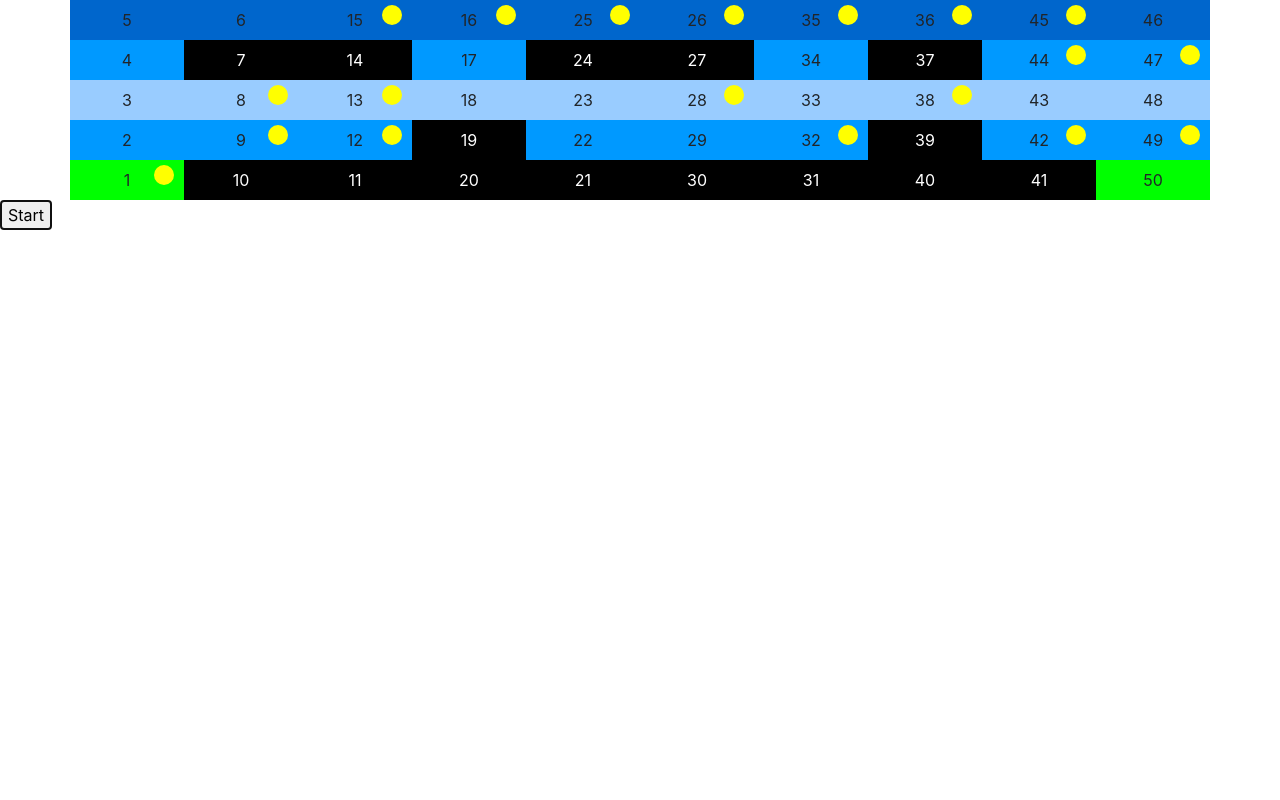
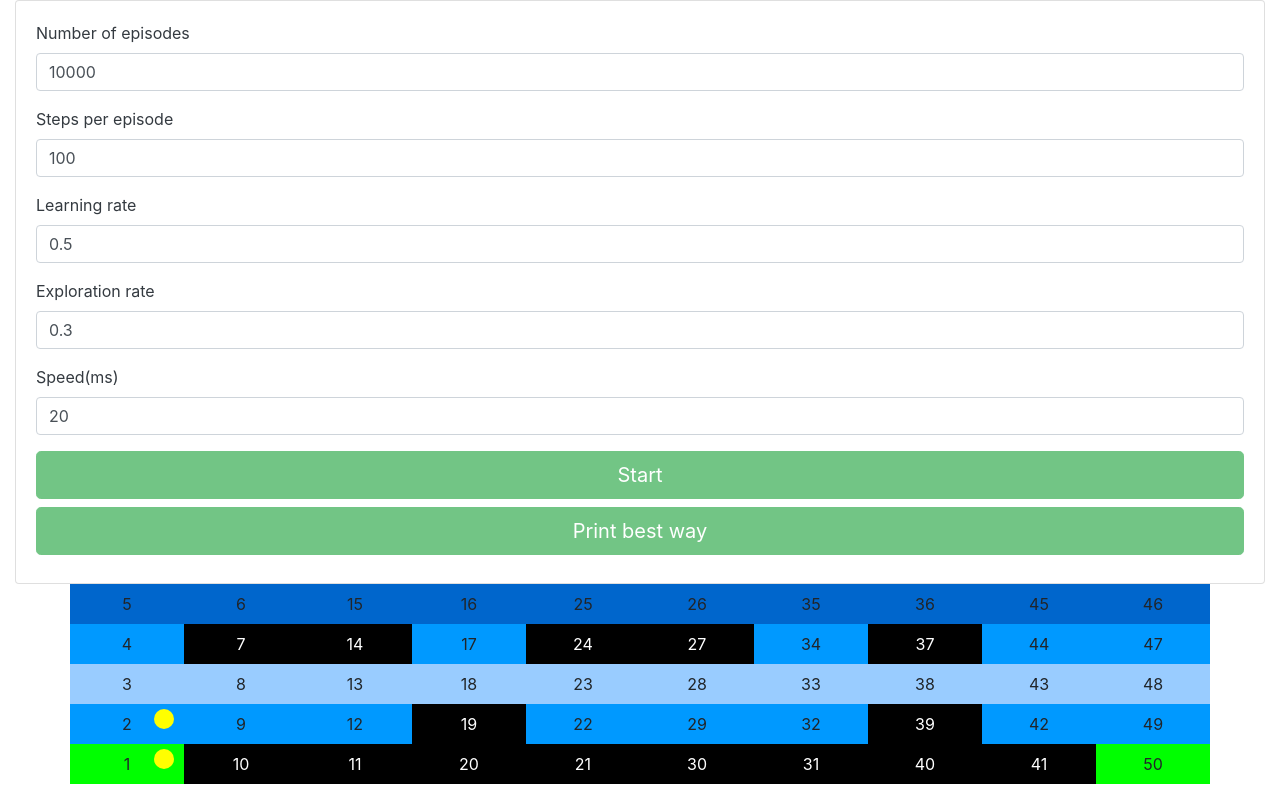
Before and after one commit to mvearth/Q-Learning, a plain HTML site: page index.html in a window 1280 px wide. Both pictures are taken after a click on the button "Start". Drawn offline with nearby package versions, Linux system fonts and the light colour scheme.

Commit message:
Finishing

```diff
--- a/index.html
+++ b/index.html
@@ -13,6 +13,63 @@
 </head>
 
 <body>
+
+    <div class="col-md-12 align-self-center">
+
+        <div class="card">
+
+            <div class="card-body text-dark">
+
+                <form>
+
+                    <div class="form-group">
+                        <label for="numEpisodes">Number of episodes</label> <input class="form-control" id="numEpisodes"
+                            placeholder="" type="number" value="10000" />
+
+                    </div>
+
+                    <div class="form-group">
+
+                        <label for="maxStepsPerEpisode">Steps per episode</label> <input class="form-control"
+                            id="maxStepsPerEpisode" placeholder="Steps per episode" type="number" value="100" />
+
+                    </div>
+
+                    <div class="form-group">
+                        <label for="learningRate">Learning rate</label><input class="form-control" id="learningRate"
+                            placeholder="Learning rate" type="number" value="0.5" />
+
+                    </div>
+
+                    <div class="form-group">
+
+                        <label for="explorationRate">Exploration rate</label><input class="form-control"
+                            id="explorationRate" placeholder="Exploration rate" type="number" value="0.3" />
+
+                    </div>
+
+                    <div class="form-group">
+
+                        <label for="speed">Speed(ms)</label><input class="form-control" id="speed"
+                            placeholder="Speed(ms)" type="number" value="20" />
+
+
+                    </div>
+
+                    <button id="startButton" type="submit" class="btn btn-success btn-block btn-lg mb-2"
+                        onclick="startQLearning()">Start</button>
+
+                    <button id="bestWayButton" class="btn btn-success btn-block btn-lg mb-2" type="submit" disabled
+                        onclick="printBestWay()">Print best way</button>
+
+                </form>
+
+            </div>
+
+        </div>
+
+    </div>
+
     <div class="container">
         <div class="row">
             <div class="col-sm py-2 px-md-3 text-center dark-blue-spot">
@@ -225,7 +282,6 @@
             </div>
         </div>
     </div>
-    <button id="startButton" type="submit" onclick="startQLearning()">Start</button>
 
     <script src="https://code.jquery.com/jquery-3.3.1.slim.min.js"
         integrity="sha384-q8i/X+965DzO0rT7abK41JStQIAqVgRVzpbzo5smXKp4YfRvH+8abtTE1Pi6jizo"
--- a/q_learning.js
+++ b/q_learning.js
@@ -20,8 +20,10 @@ var numEpisodes = 10000;
 var maxStepsPerEpisode = 100;
 var learningRate = 0.5;
 var explorationRate = 0.3;
+var speed = 20;
+var running = false;
 
-function startCoordenate() {
+function startCoordinate() {
     return new Coordinate(0, 0);
 }
 
@@ -42,15 +44,20 @@ function printQ() {
     }
 }
 
-function updateInterface(item) {
-    var element = document.getElementById(item)
-
-    if (window.getComputedStyle(element).visibility === "hidden") {
-        element.style.visibility = "visible";
-    }
-    else {
+function hideAllStates() {
+    for (var i = 1; i < 51; i++) {
+        var element = document.getElementById(i)
         element.style.visibility = "hidden";
     }
+}
+
+function clearQ() {
+    q = startQ();
+}
+
+function showState(item) {
+    var element = document.getElementById(item)
+    element.style.visibility = "visible";
 }
 
 function startMap() {
@@ -152,16 +159,30 @@ function takeOneStep(currentCoordinate, action) {
     }
 }
 
-function startQLearning() {
+async function startQLearning() {
+    if (running)
+        return;
+
+    document.getElementById("startButton").disabled = true;
+    clearQ();
+    running = true;
+
+    numEpisodes = document.getElementById("numEpisodes").value;
+    maxStepsPerEpisode = document.getElementById("maxStepsPerEpisode").value;
+    learningRate = document.getElementById("learningRate").value;
+    explorationRate = document.getElementById("explorationRate").value;
+    speed = document.getElementById("speed").value;
+
     for (episode in range(1, numEpisodes)) {
-        var coordinate = startCoordenate();
+        var coordinate = startCoordinate();
         var state = grid[coordinate.Y][coordinate.X];
 
         var done = false;
 
         for (step in range(1, maxStepsPerEpisode)) {
+            showState(state);
 
-            updateInterface(state)
+            await sleep();
 
             var action;
 
@@ -189,8 +210,6 @@ function startQLearning() {
 
             var nextState = grid[stepResult.nextCoorditate.Y][stepResult.nextCoorditate.X];
 
-            updateInterface(state)
-
             q[state][action] = stepResult.reward + (learningRate * Math.max.apply(null, q[nextState]));
 
             coordinate = stepResult.nextCoorditate;
@@ -200,8 +219,51 @@ function startQLearning() {
                 break;
         }
 
+        hideAllStates();
+    }
 
+    printQ();
+
+    running = false;
+
+    document.getElementById("bestWayButton").disabled = false;
+    document.getElementById("startButton").disabled = false;
+}
+
+function sleep() {
+    return new Promise(resolve => setTimeout(resolve, speed));
+}
+
+function printBestWay() {
+
+    if (running)
+        return;
+
+    hideAllStates();
+
+    coordinate = startCoordinate();
+    var state = grid[coordinate.Y][coordinate.X];
+
+    var done = false;
+
+    while (!done) {
+        showState(state);
+
+        var maxValue = Math.max.apply(null, q[state])
+
+        for (var i = 1; i < q[state].length; i++) {
+            if (q[state][i] === maxValue) {
+                var nextCoordinate = move(coordinate, i);
+                coordinate = nextCoordinate;
+                break;
+            }
+        }
+
+        state = grid[coordinate.Y][coordinate.X];
+
+        if (state === DESIRED_STATE) {
+            done = true;
+            showState(state);
+        }
     }
 }
-
-printQ();
```
